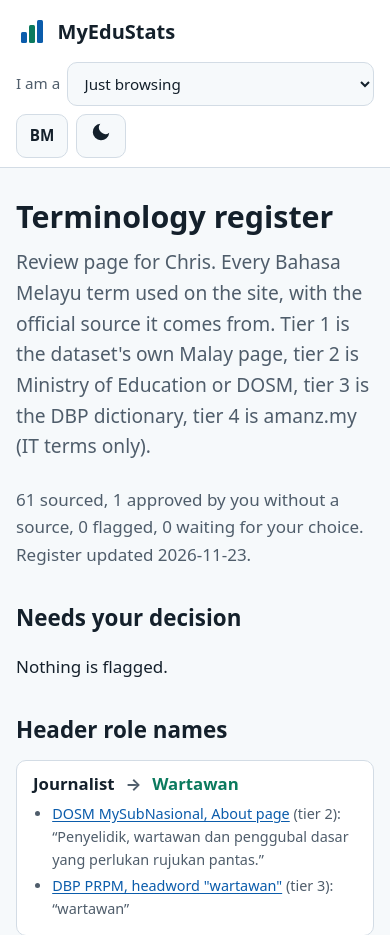
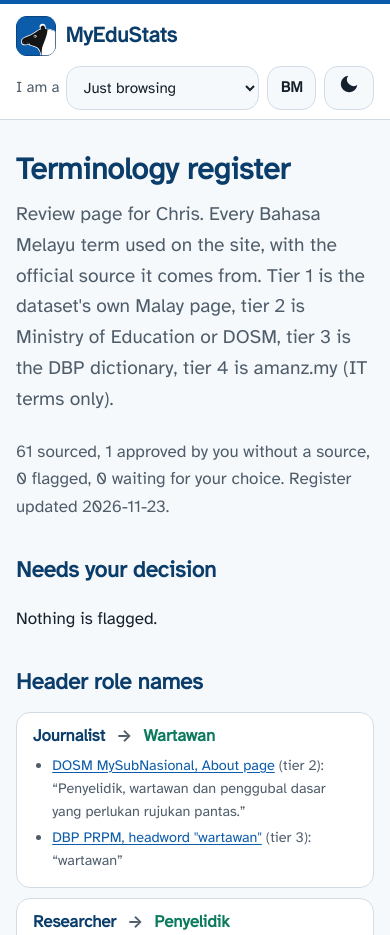
Before and after one commit to chrisqck1411/chrisquek.my-myedustats, an Astro site: page /terms in a window 390 px wide. Shown: the top 935 px of the page. Built offline with nearby package versions, Linux system fonts and the light colour scheme; Astro itself is replaced by a stand-in of ours.

Commit message:
Slice 5a: tapir logo, Atkinson Hyperlegible font, new look
- New logo (original tapir, true black and white on a blue badge): public/logo.svg,
  favicon.svg, apple-touch-icon.png; header uses the logo image
- Atkinson Hyperlegible (OFL) self-hosted through @fontsource, latin 400 and 700 only
- Look: navy headings, rounder corners, top bar, phone header on one row; light and dark

Co-Authored-By: Claude Sonnet 5.5 <noreply@anthropic.com>
Claude-Session: https://claude.ai/code/session_01FiBuiNx6Sqx4NCat1ehM7v

```diff
--- a/package.json
+++ b/package.json
@@ -14,6 +14,7 @@
     "data:refresh": "node scripts/refresh-data.mjs"
   },
   "dependencies": {
+    "@fontsource/atkinson-hyperlegible": "^5.3.0",
     "astro": "^7.4.13",
     "echarts": "^6.1.0"
   },
--- a/src/components/Header.astro
+++ b/src/components/Header.astro
@@ -14,11 +14,7 @@ const other: Lang = lang === 'en' ? 'ms' : 'en';
 <header class="site-header">
   <div class="wrap">
     <a class="brand" href={pathFor(lang, '')}>
-      <svg viewBox="0 0 32 32" aria-hidden="true" focusable="false">
-        <rect class="bar-a" x="5" y="16" width="6" height="11" rx="1.5"></rect>
-        <rect class="bar-b" x="13" y="9" width="6" height="18" rx="1.5"></rect>
-        <rect class="bar-a" x="21" y="4" width="6" height="23" rx="1.5"></rect>
-      </svg>
+      <img class="brand-logo" src="/logo.svg" width="40" height="40" alt="" />
       <span>{t(lang, 'site.name')}</span>
     </a>
 
--- a/src/layouts/Base.astro
+++ b/src/layouts/Base.astro
@@ -1,4 +1,6 @@
 ---
+import '@fontsource/atkinson-hyperlegible/latin-400.css';
+import '@fontsource/atkinson-hyperlegible/latin-700.css';
 import '../styles/global.css';
 import Header from '../components/Header.astro';
 import Footer from '../components/Footer.astro';
@@ -41,6 +43,7 @@ const hideFromSearch = noindex || !INDEXABLE;
       </>
     )}
     <link rel="icon" href="/favicon.svg" type="image/svg+xml" />
+    <link rel="apple-touch-icon" href="/apple-touch-icon.png" />
     <meta name="color-scheme" content="light dark" />
     <script is:inline src="/theme-init.js"></script>
   </head>
--- a/src/styles/global.css
+++ b/src/styles/global.css
@@ -11,10 +11,11 @@
   --primary: #0b5cab;
   --primary-contrast: #ffffff;
   --accent: #0b7a5e;
+  --heading: #0b3d6b;
   --focus: #0b5cab;
-  --radius: 10px;
+  --radius: 14px;
   --max: 68rem;
-  --font: system-ui, -apple-system, "Segoe UI", Roboto, "Noto Sans", Arial, sans-serif;
+  --font: "Atkinson Hyperlegible", system-ui, -apple-system, "Segoe UI", Roboto, "Noto Sans", Arial, sans-serif;
 }
 
 :root[data-theme="dark"] {
@@ -27,6 +28,7 @@
   --primary: #79b8ff;
   --primary-contrast: #0d1620;
   --accent: #4fcfa4;
+  --heading: #e8eff5;
   --focus: #79b8ff;
 }
 
@@ -45,6 +47,7 @@
     --primary: #79b8ff;
     --primary-contrast: #0d1620;
     --accent: #4fcfa4;
+    --heading: #e8eff5;
     --focus: #79b8ff;
   }
 }
@@ -92,6 +95,7 @@ a:hover { text-decoration-thickness: 2px; }
 /* Header */
 .site-header {
   background: var(--surface);
+  border-top: 4px solid var(--primary);
   border-bottom: 1px solid var(--border);
 }
 .site-header .wrap {
@@ -109,13 +113,11 @@ a:hover { text-decoration-thickness: 2px; }
   gap: 0.6rem;
   min-height: 44px;
   font-weight: 700;
-  font-size: 1.25rem;
-  color: var(--text);
+  font-size: 1.35rem;
+  color: var(--heading);
   text-decoration: none;
 }
-.brand svg { width: 32px; height: 32px; flex: none; }
-.brand .bar-a { fill: var(--primary); }
-.brand .bar-b { fill: var(--accent); }
+.brand-logo { width: 40px; height: 40px; flex: none; border-radius: 11px; }
 
 .controls {
   display: flex;
@@ -158,6 +160,7 @@ a:hover { text-decoration-thickness: 2px; }
 
 /* Main */
 main { flex: 1; padding: 2rem 0 3rem; }
+h1, h2, h3 { color: var(--heading); font-weight: 700; }
 h1 { font-size: clamp(1.9rem, 5vw, 2.8rem); line-height: 1.15; margin: 0 0 0.75rem; }
 .lead { font-size: 1.2rem; color: var(--muted); max-width: 40rem; margin: 0 0 1.5rem; }
 .notice {
@@ -216,9 +219,10 @@ main h2 { margin: 2rem 0 0.75rem; font-size: 1.4rem; }
 }
 
 @media (max-width: 40rem) {
-  .controls { width: 100%; }
-  .role-field { flex: 1 1 100%; }
-  .role-field select { flex: 1; }
+  .controls { width: 100%; flex-wrap: nowrap; }
+  .role-field { flex: 1 1 auto; min-width: 0; }
+  .role-field span { white-space: nowrap; }
+  .role-field select { flex: 1; min-width: 0; }
 }
 
 @media (prefers-reduced-motion: reduce) {
```
Also changed, not shown: public/apple-touch-icon.png (added), public/favicon.svg, public/logo.svg (added), 1 other file.
